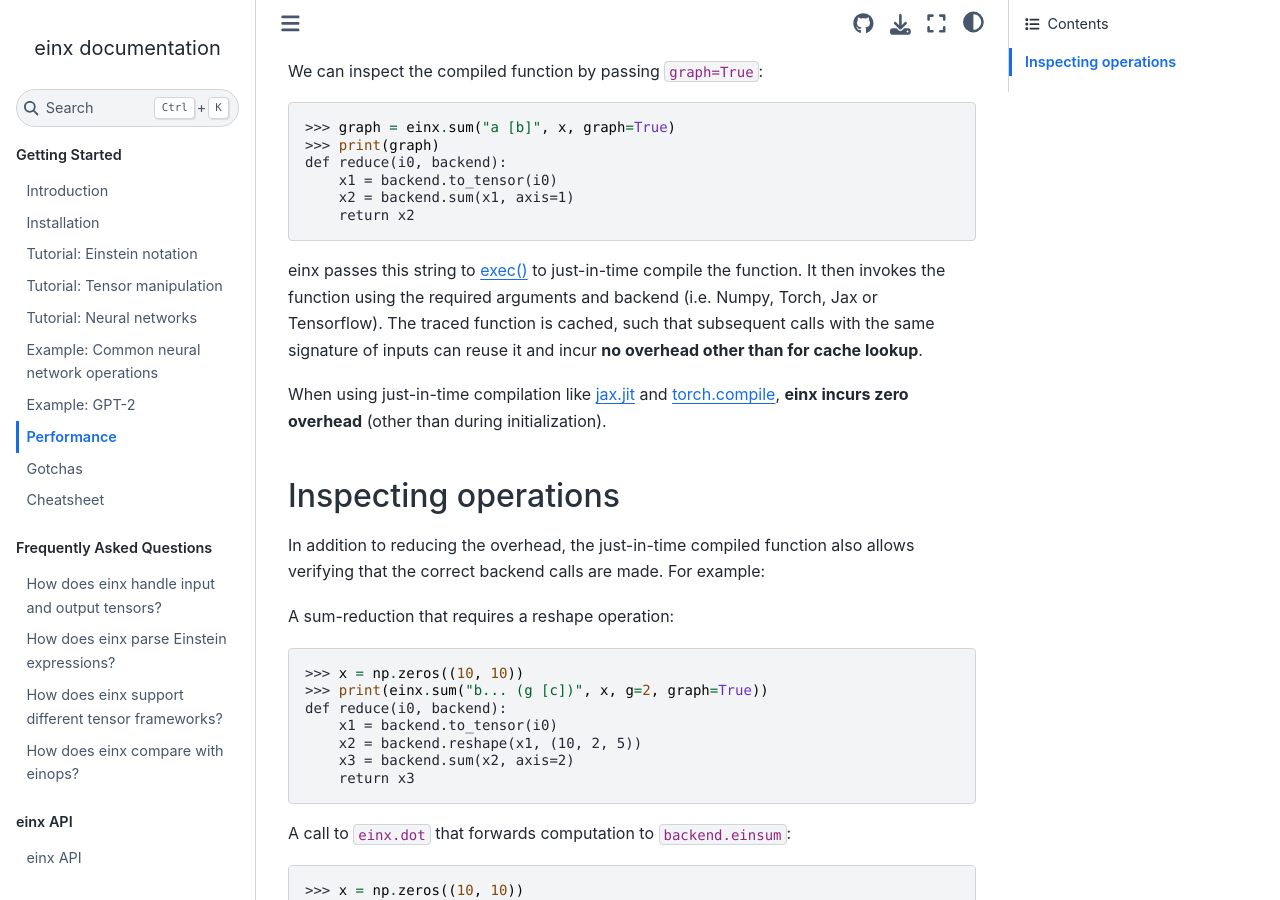
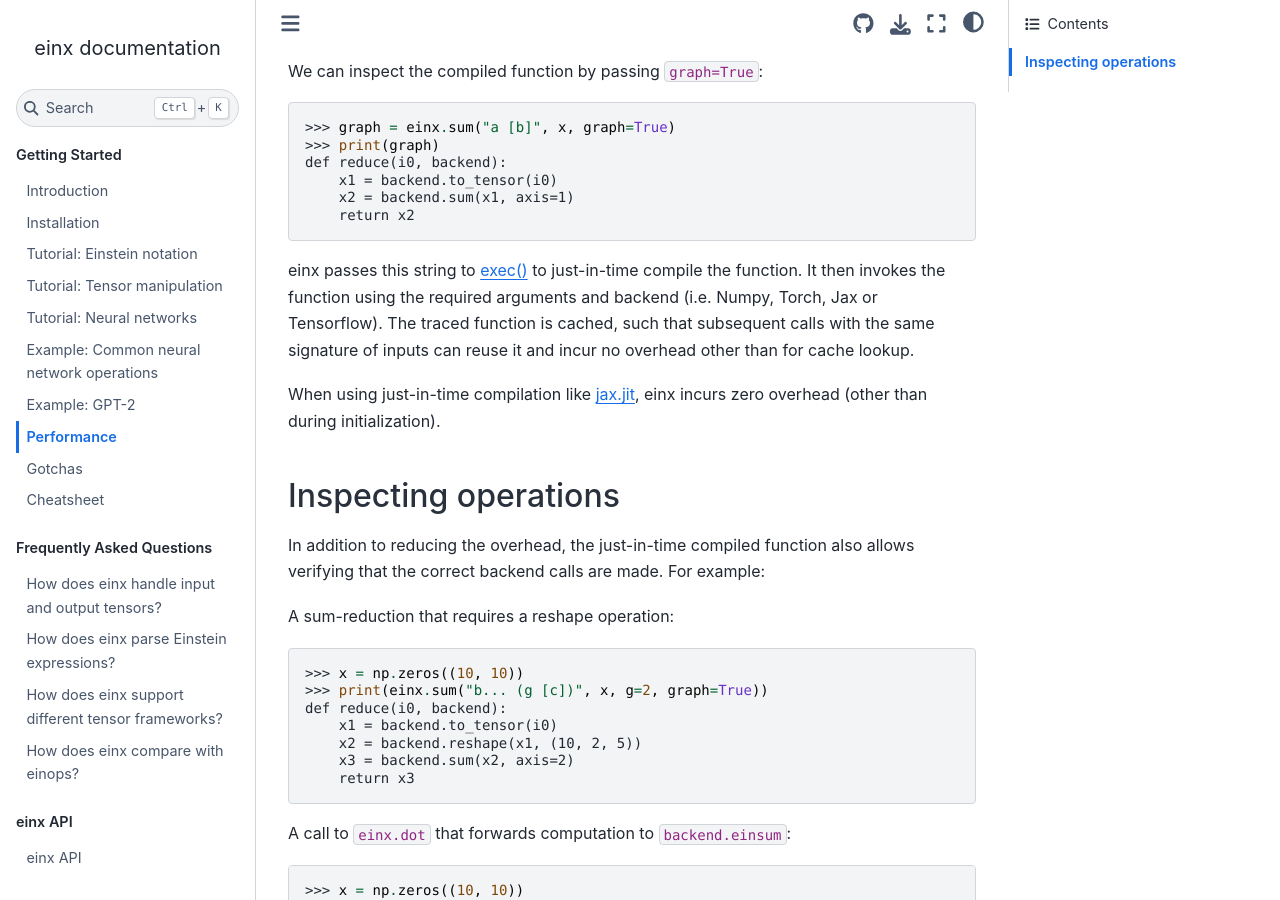
Before and after one commit to fferflo/einx, a Sphinx documentation site: the page built from docs/source/gettingstarted/performance.rst, in a window 1280 px wide and 900 px high, scrolled down 322 px. Built offline with Sphinx 7.4.7 and the Sphinx Book theme 1.1.4, drawn with Linux system fonts in a browser that asks for light colours.

Commit message:
Update docs

```diff
--- a/docs/source/gettingstarted/introduction.rst
+++ b/docs/source/gettingstarted/introduction.rst
@@ -13,7 +13,7 @@ einx is a Python library that allows formulating many tensor operations as conci
 - Fully composable and powerful Einstein expressions with ``[]``-notation.
 - Support for many tensor operations (``einx.{sum|max|where|add|dot|flip|get_at|...}``) with Numpy-like naming.
 - Easy integration and mixing with existing code. Supports tensor frameworks Numpy, PyTorch, Tensorflow and Jax.
-- Just-in-time compilation of all expressions into regular Python functions using Python's `exec() <https://docs.python.org/3/library/functions.html#exec>`_.
+- Just-in-time compilation of all operations into regular Python functions using Python's `exec() <https://docs.python.org/3/library/functions.html#exec>`_.
 
 *Optional:*
 
--- a/docs/source/gettingstarted/performance.rst
+++ b/docs/source/gettingstarted/performance.rst
@@ -21,10 +21,9 @@ def reduce(i0, backend):
 
 einx passes this string to `exec() <https://docs.python.org/3/library/functions.html#exec>`_ to just-in-time compile the function. It then invokes the function using the
 required arguments and backend (i.e. Numpy, Torch, Jax or Tensorflow). The traced function is cached, such that subsequent calls with the same signature of inputs can
-reuse it and incur **no overhead other than for cache lookup**.
+reuse it and incur no overhead other than for cache lookup.
 
-When using just-in-time compilation like `jax.jit <https://jax.readthedocs.io/en/latest/jax-101/02-jitting.html>`_
-and `torch.compile <https://pytorch.org/tutorials/intermediate/torch_compile_tutorial.html>`_, **einx incurs zero overhead** (other than during
+When using just-in-time compilation like `jax.jit <https://jax.readthedocs.io/en/latest/jax-101/02-jitting.html>`_, einx incurs zero overhead (other than during
 initialization).
 
 Inspecting operations
```
Also changed, not shown: readme.md (+1 -1 lines).
